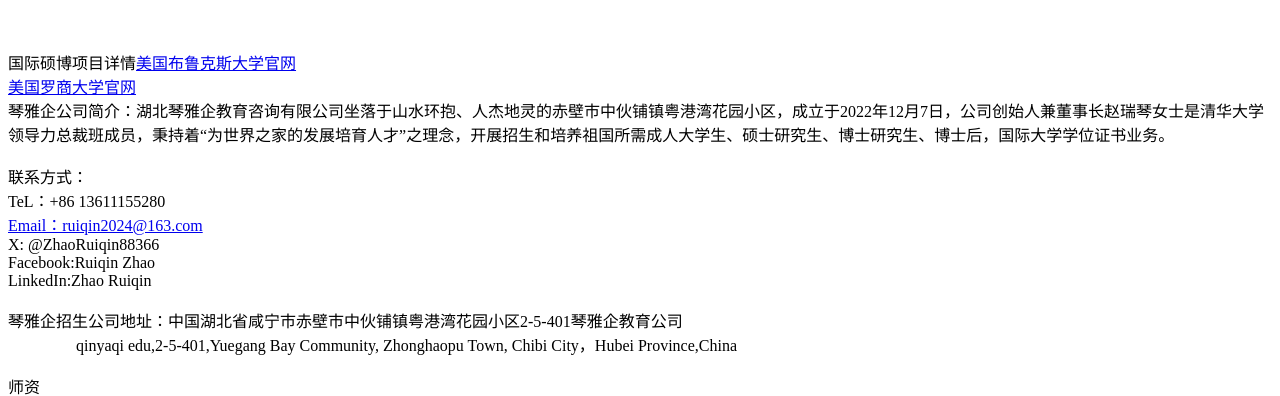
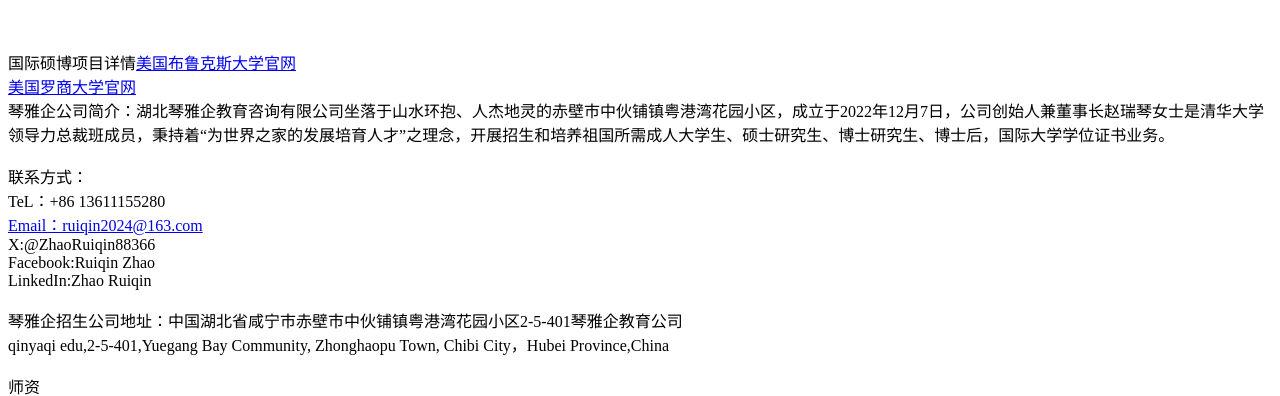
Before and after one commit to Ritchie-bit/www.qinyaqi.com, a plain HTML site: page Qinyaqi(China) Co.,Ltd. .html in a window 1280 px wide. Shown: the top 396 px of the page. Drawn offline with Linux system fonts and the light colour scheme.

Commit message:
Update Qinyaqi(China) Co.,Ltd. .html
去掉杂乱和不能表达代码

```diff
--- a/Qinyaqi(China) Co.,Ltd. .html
+++ b/Qinyaqi(China) Co.,Ltd. .html
@@ -1,7 +1,6 @@
 <html>
 <head>
 <meta charset="utf-8">
-<title>www.qinyaqi.com</title>
 </head>
 
 <body><marquee behavior="scroll"direction="left">欢迎光临琴雅企空间!<br>Qinyaqi(China) Co.,Ltd.</marquee><br>
@@ -11,10 +10,10 @@
 	联系方式：<br>
 	TeL：+86 13611155280<br>
 <a href="mailto:ruiqin2024@163.com">Email：ruiqin2024@163.com</a><br>
-	X:&nbsp@ZhaoRuiqin88366<br>
+	X:@ZhaoRuiqin88366<br>
 	Facebook:Ruiqin Zhao<br>
 	LinkedIn:Zhao Ruiqin<br><br>
-	琴雅企招生公司地址：中国湖北省咸宁市赤壁市中伙铺镇粤港湾花园小区2-5-401琴雅企教育公司<br>&nbsp&nbsp&nbsp&nbsp&nbsp&nbsp&nbsp&nbsp&nbsp&nbsp&nbsp&nbsp&nbsp&nbsp&nbsp&nbsp;
+	琴雅企招生公司地址：中国湖北省咸宁市赤壁市中伙铺镇粤港湾花园小区2-5-401琴雅企教育公司<br>
 	        qinyaqi edu,2-5-401,Yuegang Bay Community, Zhonghaopu Town, Chibi City，Hubei Province,China<br><br>
 
 		师资<br>
```
